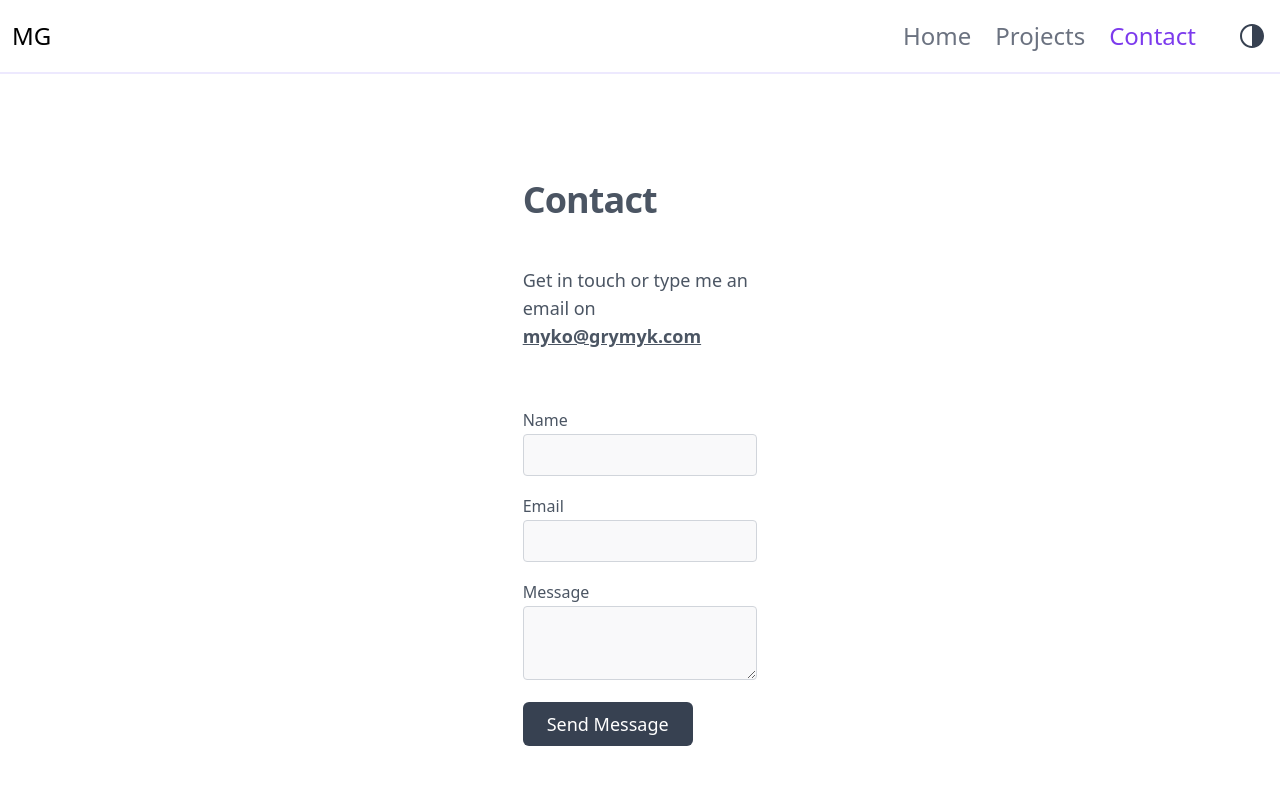
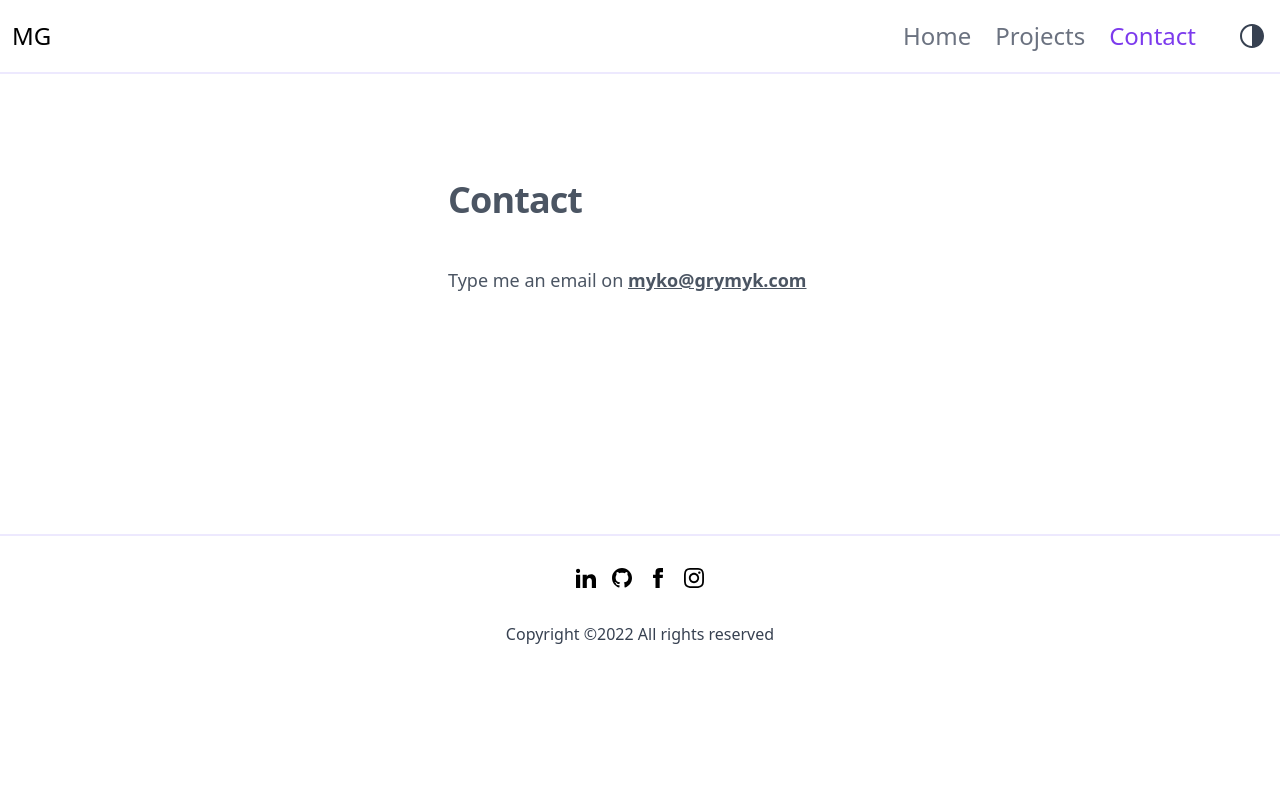
Before and after one commit to grymyk/pf_grymyk, a Next.js app: page /contact in a window 1280 px wide. Shown: the top 800 px of the page. Built offline with nearby package versions, Linux system fonts and the light colour scheme.

Commit message:
cards aligining form

```diff
--- a/components/ContactForm.js
+++ b/components/ContactForm.js
@@ -20,10 +20,12 @@ export default function ContactForm() {
 
   const input_holder_cls = `py-2 w-full`
 
-  const input_cls = `dark:bg-transparent w-full bg-gray-100 bg-opacity-50
-      rounded border border-gray-300 focus:border-violet-400
-      focus:bg-white focus:ring-2 focus:ring-violet-200 text-base outline-none
-      text-gray-700 py-1 px-3 leading-8 transition-colors duration-200 ease-in-out
+  const input_cls = `w-full bg-gray-100 bg-opacity-50 rounded
+      border border-gray-300 text-base outline-none text-gray-700 py-1 px-3
+      leading-8 transition-colors duration-200 ease-in-out
+      dark:bg-transparent
+      focus:border-violet-400 focus:bg-white focus:ring-2
+      focus:ring-violet-200
   `
 
   return (
--- a/components/Projects/CardListHome.js
+++ b/components/Projects/CardListHome.js
@@ -5,7 +5,7 @@ export default function WorkCardListHome({data}) {
 
     return (
         <>
-            <div className="grid md:grid-cols-3 gap-8 lg:mt-8 pb-40">
+            <div className="grid md:grid-cols-3 gap-8 lg:mt-8 pb-40 text-center">
                 { data &&
                     data
                     .slice(0, numberCards)
--- a/components/Projects/index.js
+++ b/components/Projects/index.js
@@ -24,8 +24,14 @@ export default function Projects() {
         tracking-tight my-2 dark:text-gray-300 dark:hover:text-violet-400
     `
 
+    const work_cls = `container px-4 py-4 mx-auto
+        sm:max-w-xl
+        md:max-w-full
+        lg:max-w-screen-xl lg:py-8
+    `
+
   return (
-      <div id="work" className="container px-4 py-4 mx-auto sm:max-w-xl md:max-w-full lg:max-w-screen-xl md:px-24 lg:px-8 lg:py-8">
+      <div id="work" className = { work_cls }>
 
           <div className="flex items-center flex-wrap text-xl my-3">
             <div className="text-gray-600 font-sans text-2xl font-extrabold leading-none tracking-tight m-2 dark:text-gray-300">
--- a/pages/contact.js
+++ b/pages/contact.js
@@ -1,6 +1,6 @@
 import Layout from "../components/Layout";
 import Link from 'next/link';
-import ContactForm from "../components/ContactForm";
+// import ContactForm from "../components/ContactForm";
 
 export default function Contact() {
   const email_cls = `font-bold underline hover:text-violet-400`
@@ -9,8 +9,11 @@ export default function Contact() {
   `
   const address_cls = `not-italic text-lg dark:text-gray-300`
   const section_cls = `text-gray-600 body-font relative`
-  const holder_cls = `lg:w-1/3 md:w-96 mx-auto`
+  const holder_cls = `mx-auto sm:w-96`
   const adr_holder_cls = `flex text-xl flex-col w-full my-12`
+
+  const titleWithForm = `Get in touch or type me an email on `
+  const title = `Type me an email on `
 
   return (
     <Layout>
@@ -24,13 +27,14 @@ export default function Contact() {
 
                 <div className = { adr_holder_cls } >
                   <address className = { address_cls } >
-                    Get in touch or type me an email on <Link href="mailto:myko@grymyk.com">
+                      { title }
+                      <Link href="mailto:myko@grymyk.com">
                         <a className = { email_cls } >myko@grymyk.com</a>
                     </Link>
                   </address>
                 </div>
 
-                <ContactForm />
+                {/* <ContactForm /> */}
             </div>
         </section>
 
```
